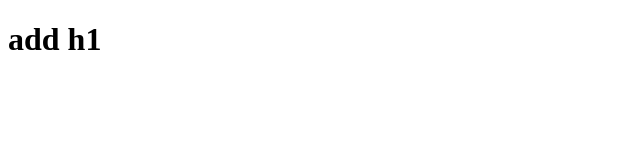
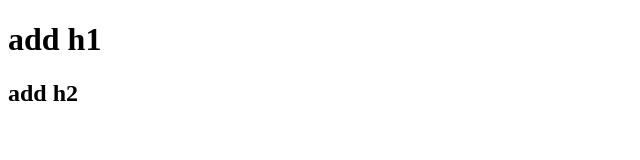
Before and after one commit to ManuelCaramelo/sharezza, a plain HTML site: page index.html in a window 1280 px wide. Shown: the whole page, without its empty margins (0-640 px from the left). Drawn offline with Linux system fonts and the light colour scheme.

Commit message:
h2 added

```diff
--- a/index.html
+++ b/index.html
@@ -6,6 +6,6 @@
   </head>
   <body>
     <h1> add h1 </h1>
-
+    <h2> add h2 </h2>
   </body>
 </html>
```
